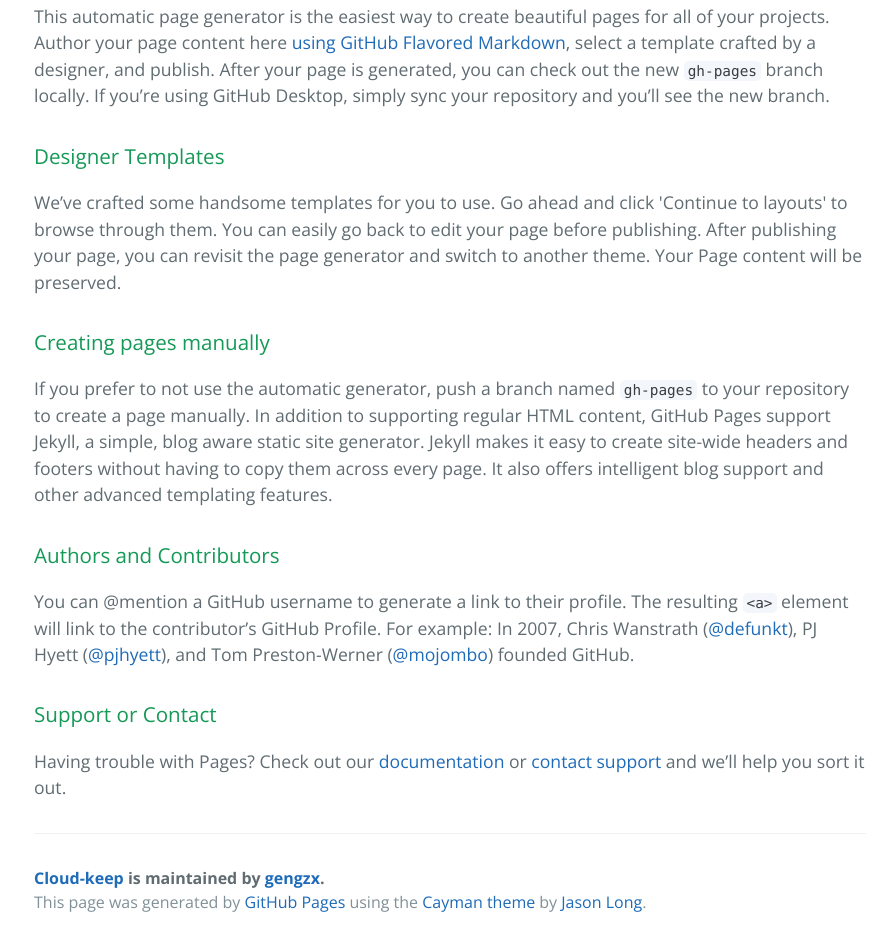
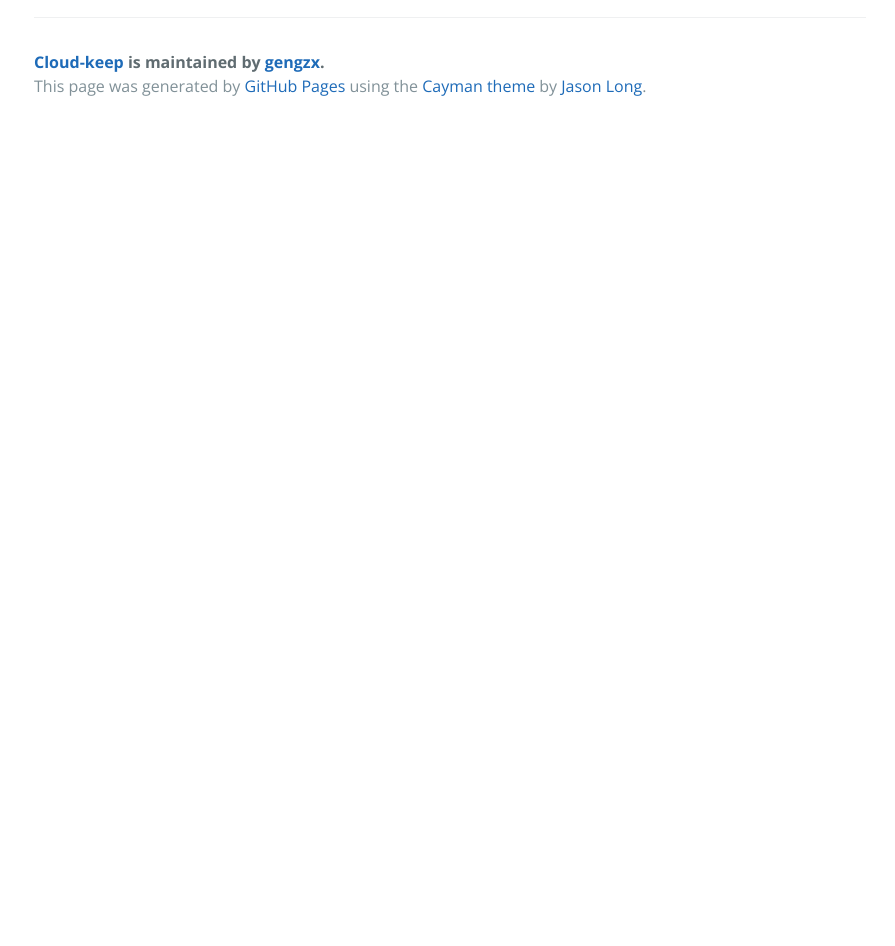
Before and after one commit to gengzx/cloud-keep, a plain HTML site: page index.html in a window 1280 px wide. Shown: the part 460-1406 px from the top of the page, without its empty margins (190-1085 px from the left). After the commit the page ends 800 px from the top, so only its background shows below. Drawn offline with nearby package versions, Linux system fonts and the light colour scheme.

Commit message:
Create gh-pages branch via GitHub

```diff
--- a/index.html
+++ b/index.html
@@ -20,29 +20,7 @@
 
     <section class="main-content">
       <h3>
-<a id="welcome-to-github-pages" class="anchor" href="#welcome-to-github-pages" aria-hidden="true"><span aria-hidden="true" class="octicon octicon-link"></span></a>Welcome to GitHub Pages.</h3>
-
-<p>This automatic page generator is the easiest way to create beautiful pages for all of your projects. Author your page content here <a href="https://guides.github.com/features/mastering-markdown/">using GitHub Flavored Markdown</a>, select a template crafted by a designer, and publish. After your page is generated, you can check out the new <code>gh-pages</code> branch locally. If you’re using GitHub Desktop, simply sync your repository and you’ll see the new branch.</p>
-
-<h3>
-<a id="designer-templates" class="anchor" href="#designer-templates" aria-hidden="true"><span aria-hidden="true" class="octicon octicon-link"></span></a>Designer Templates</h3>
-
-<p>We’ve crafted some handsome templates for you to use. Go ahead and click 'Continue to layouts' to browse through them. You can easily go back to edit your page before publishing. After publishing your page, you can revisit the page generator and switch to another theme. Your Page content will be preserved.</p>
-
-<h3>
-<a id="creating-pages-manually" class="anchor" href="#creating-pages-manually" aria-hidden="true"><span aria-hidden="true" class="octicon octicon-link"></span></a>Creating pages manually</h3>
-
-<p>If you prefer to not use the automatic generator, push a branch named <code>gh-pages</code> to your repository to create a page manually. In addition to supporting regular HTML content, GitHub Pages support Jekyll, a simple, blog aware static site generator. Jekyll makes it easy to create site-wide headers and footers without having to copy them across every page. It also offers intelligent blog support and other advanced templating features.</p>
-
-<h3>
-<a id="authors-and-contributors" class="anchor" href="#authors-and-contributors" aria-hidden="true"><span aria-hidden="true" class="octicon octicon-link"></span></a>Authors and Contributors</h3>
-
-<p>You can @mention a GitHub username to generate a link to their profile. The resulting <code>&lt;a&gt;</code> element will link to the contributor’s GitHub Profile. For example: In 2007, Chris Wanstrath (<a href="https://github.com/defunkt" class="user-mention">@defunkt</a>), PJ Hyett (<a href="https://github.com/pjhyett" class="user-mention">@pjhyett</a>), and Tom Preston-Werner (<a href="https://github.com/mojombo" class="user-mention">@mojombo</a>) founded GitHub.</p>
-
-<h3>
-<a id="support-or-contact" class="anchor" href="#support-or-contact" aria-hidden="true"><span aria-hidden="true" class="octicon octicon-link"></span></a>Support or Contact</h3>
-
-<p>Having trouble with Pages? Check out our <a href="https://help.github.com/pages">documentation</a> or <a href="https://github.com/contact">contact support</a> and we’ll help you sort it out.</p>
+<a id="welcome-to-github-pages" class="anchor" href="#welcome-to-github-pages" aria-hidden="true"><span aria-hidden="true" class="octicon octicon-link"></span></a>Welcome to GitHub Pages</h3>
 
       <footer class="site-footer">
         <span class="site-footer-owner"><a href="https://github.com/gengzx/cloud-keep">Cloud-keep</a> is maintained by <a href="https://github.com/gengzx">gengzx</a>.</span>
```
Also changed, not shown: params.json (+1 -1 lines).
